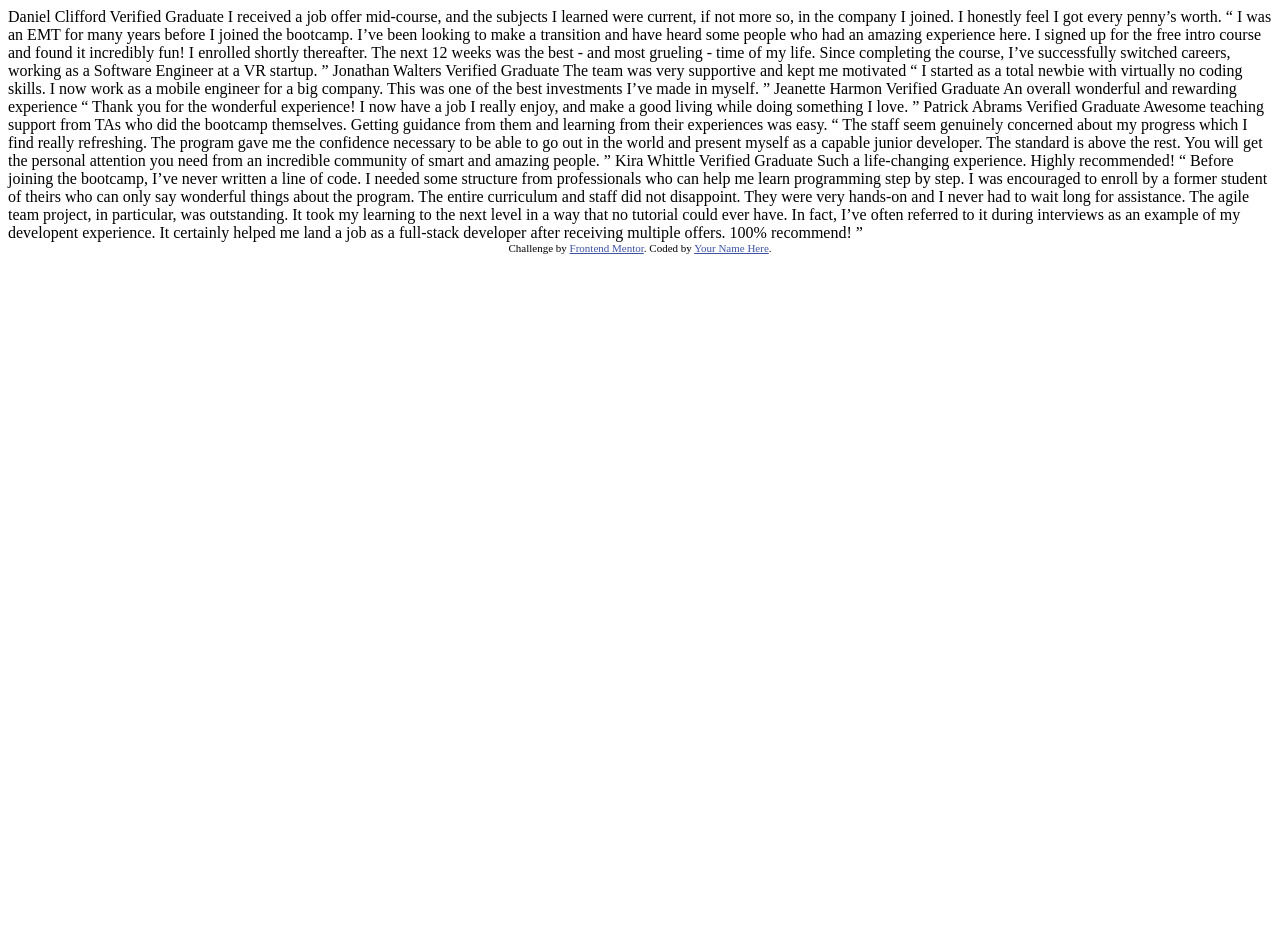
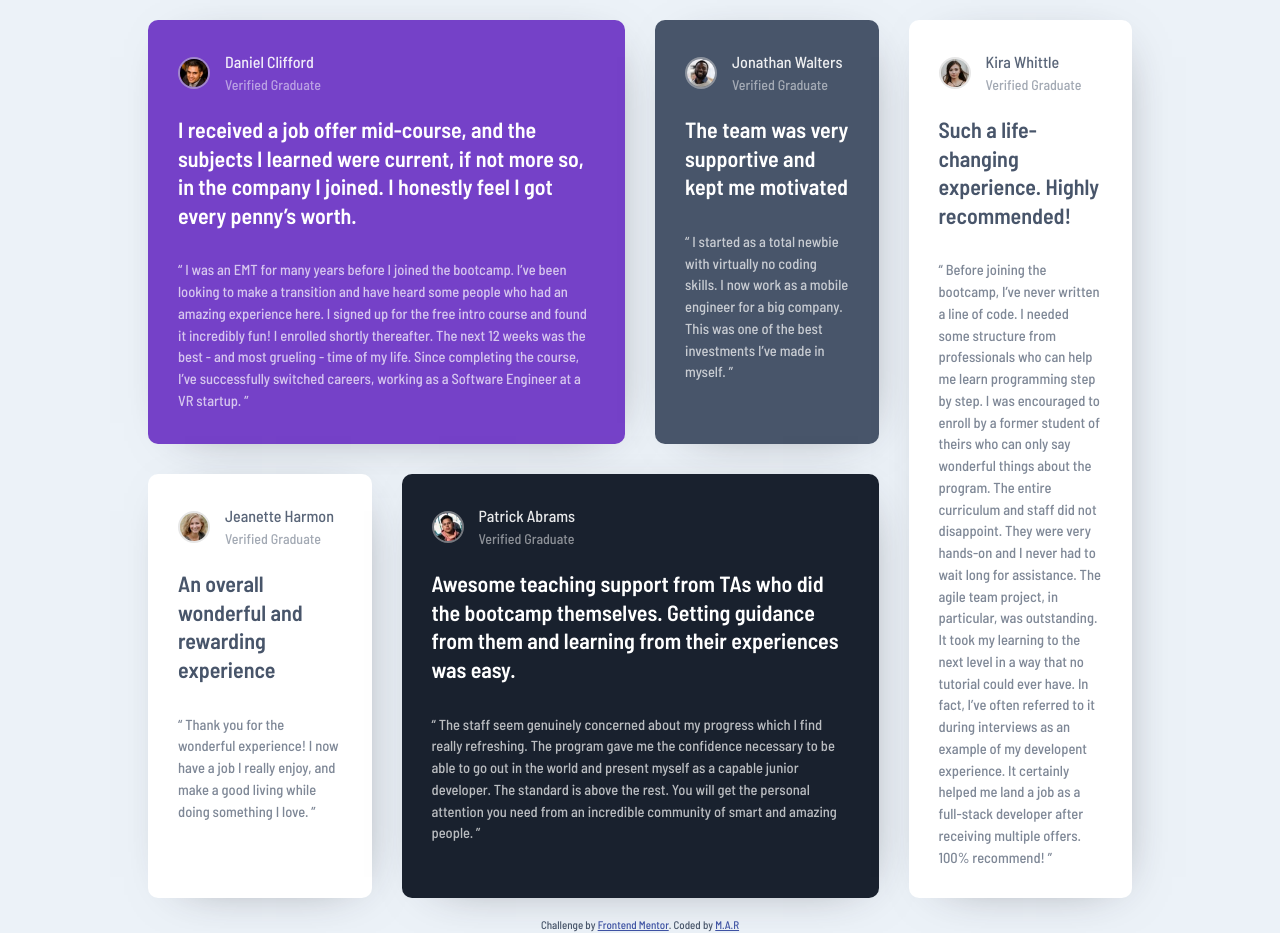
Before and after one commit to m-rooeintan/Testimonials_grid_section, a plain HTML site: page index.html in a window 1280 px wide. Before the commit the page ends 800 px from the top, so only its background shows below. Drawn offline with Linux system fonts and the light colour scheme.

Commit message:
First edit and styling

```diff
--- a/index.html
+++ b/index.html
@@ -1,76 +1,126 @@
 <!DOCTYPE html>
 <html lang="en">
+
 <head>
   <meta charset="UTF-8">
-  <meta name="viewport" content="width=device-width, initial-scale=1.0"> <!-- displays site properly based on user's device -->
+  <meta name="viewport" content="width=device-width, initial-scale=1.0">
+  <!-- displays site properly based on user's device -->
 
   <link rel="icon" type="image/png" sizes="32x32" href="./images/favicon-32x32.png">
-
-  <title>Frontend Mentor | [Challenge Name Here]</title>
+  <link rel="stylesheet" href="./styles/reset.css">
+  <link rel="stylesheet" href="./styles/style.css">
+  <title>Frontend Mentor | Testimonial Grid Section</title>
 
   <!-- Feel free to remove these styles or customise in your own stylesheet 👍 -->
   <style>
-    .attribution { font-size: 11px; text-align: center; }
-    .attribution a { color: hsl(228, 45%, 44%); }
+    .attribution {
+      font-size: 11px;
+      text-align: center;
+    }
+
+    .attribution a {
+      color: hsl(228, 45%, 44%);
+    }
   </style>
 </head>
+
 <body>
-  Daniel Clifford
-  Verified Graduate
+  <main class="main">
+    <div class="container">
+      <div class="articles">
+        <article class="article article-1">
+          <!-- Article 1 -->
+          <div class="author">
+            <img src="./images/image-daniel.jpg" alt="Daniel Clifford Avatar" class="author__avatar">
+            <div class="author__details">
+              <h2 class="author__name">Daniel Clifford</h2>
+              <h3 class="author__title">Verified Graduate</h3>
+            </div>
+          </div>
+          <h1 class="article__title">I received a job offer mid-course, and the subjects I learned were current, if not
+            more so,
+            in the company I joined. I honestly feel I got every penny’s worth.</h1>
+          <p class="article__text"> “ I was an EMT for many years before I joined the bootcamp. I’ve been looking to
+            make a transition and have heard some people who had an amazing experience here. I signed up
+            for the free intro course and found it incredibly fun! I enrolled shortly thereafter.
+            The next 12 weeks was the best - and most grueling - time of my life. Since completing
+            the course, I’ve successfully switched careers, working as a Software Engineer at a VR startup. ”</p>
+        </article>
+        <article class="article article-2">
+          <!-- Article 2 -->
+          <div class="author">
+            <img src="./images/image-jonathan.jpg" alt="Jonathan Walters Avatar" class="author__avatar">
+            <div class="author__details">
+              <h2 class="author__name">Jonathan Walters</h2>
+              <h3 class="author__title">Verified Graduate</h3>
+            </div>
+          </div>
+          <h1 class="article__title">The team was very supportive and kept me motivated</h1>
+          <p class="article__text"> “ I started as a total newbie with virtually no coding skills. I now work as a mobile engineer
+            for a big company. This was one of the best investments I’ve made in myself. ”</p>
+        </article>
+        <article class="article article-3">
+          <!-- Article 3 -->
+          <div class="author">
+            <img src="./images/image-jeanette.jpg" alt="Jeanette Harmon Avatar" class="author__avatar">
+            <div class="author__details">
+              <h2 class="author__name">Jeanette Harmon</h2>
+              <h3 class="author__title">Verified Graduate</h3>
+            </div>
+          </div>
+          <h1 class="article__title">An overall wonderful and rewarding experience</h1>
+          <p class="article__text"> “ Thank you for the wonderful experience! I now have a job I really enjoy, and make a good living
+            while doing something I love. ”</p>
+        </article>
+        <article class="article article-4">
+          <!-- Article 4 -->
+          <div class="author">
+            <img src="./images/image-patrick.jpg" alt="Patrick Abrams Avatar" class="author__avatar">
+            <div class="author__details">
+              <h2 class="author__name">Patrick Abrams</h2>
+              <h3 class="author__title">Verified Graduate</h3>
+            </div>
+          </div>
+          <h1 class="article__title">Awesome teaching support from TAs who did the bootcamp themselves. Getting guidance from them and
+            learning from their experiences was easy.</h1>
+          <p class="article__text"> “ The staff seem genuinely concerned about my progress which I find really refreshing. The program
+            gave me the confidence necessary to be able to go out in the world and present myself as a capable
+            junior developer. The standard is above the rest. You will get the personal attention you need from
+            an incredible community of smart and amazing people. ”</p>
+        </article>
+        <article class="article article-5">
+          <!-- Article 5 -->
+          <div class="author">
+            <img src="./images/image-kira.jpg" alt=" Kira Whittle Avatar" class="author__avatar">
+            <div class="author__details">
+              <h2 class="author__name"> Kira Whittle</h2>
+              <h3 class="author__title">Verified Graduate</h3>
+            </div>
+          </div>
+          <h1 class="article__title">Such a life-changing experience. Highly recommended!</h1>
+          <p class="article__text">  “ Before joining the bootcamp, I’ve never written a line of code. I needed some structure from
+            professionals who can help me learn programming step by step. I was encouraged to enroll by a former
+            student of theirs who can only say wonderful things about the program. The entire curriculum and staff
+            did not disappoint. They were very hands-on and I never had to wait long for assistance. The agile team
+            project, in particular, was outstanding. It took my learning to the next level in a way that no tutorial
+            could ever have. In fact, I’ve often referred to it during interviews as an example of my developent
+            experience. It certainly helped me land a job as a full-stack developer after receiving multiple offers.
+            100% recommend! ”</p>
+        </article>
+      </div>
+    </div>
+  </main>
 
-  I received a job offer mid-course, and the subjects I learned were current, if not more so,
-  in the company I joined. I honestly feel I got every penny’s worth.
 
-  “ I was an EMT for many years before I joined the bootcamp. I’ve been looking to make a
-  transition and have heard some people who had an amazing experience here. I signed up
-  for the free intro course and found it incredibly fun! I enrolled shortly thereafter.
-  The next 12 weeks was the best - and most grueling - time of my life. Since completing
-  the course, I’ve successfully switched careers, working as a Software Engineer at a VR startup. ”
 
-  Jonathan Walters
-  Verified Graduate
 
-  The team was very supportive and kept me motivated
 
-  “ I started as a total newbie with virtually no coding skills. I now work as a mobile engineer
-  for a big company. This was one of the best investments I’ve made in myself. ”
 
-  Jeanette Harmon
-  Verified Graduate
-
-  An overall wonderful and rewarding experience
-
-  “ Thank you for the wonderful experience! I now have a job I really enjoy, and make a good living
-  while doing something I love. ”
-
-  Patrick Abrams
-  Verified Graduate
-
-  Awesome teaching support from TAs who did the bootcamp themselves. Getting guidance from them and
-  learning from their experiences was easy.
-
-  “ The staff seem genuinely concerned about my progress which I find really refreshing. The program
-  gave me the confidence necessary to be able to go out in the world and present myself as a capable
-  junior developer. The standard is above the rest. You will get the personal attention you need from
-  an incredible community of smart and amazing people. ”
-
-  Kira Whittle
-  Verified Graduate
-
-  Such a life-changing experience. Highly recommended!
-
-  “ Before joining the bootcamp, I’ve never written a line of code. I needed some structure from
-  professionals who can help me learn programming step by step. I was encouraged to enroll by a former
-  student of theirs who can only say wonderful things about the program. The entire curriculum and staff
-  did not disappoint. They were very hands-on and I never had to wait long for assistance. The agile team
-  project, in particular, was outstanding. It took my learning to the next level in a way that no tutorial
-  could ever have. In fact, I’ve often referred to it during interviews as an example of my developent
-  experience. It certainly helped me land a job as a full-stack developer after receiving multiple offers.
-  100% recommend! ”
 
   <div class="attribution">
     Challenge by <a href="https://www.frontendmentor.io?ref=challenge" target="_blank">Frontend Mentor</a>.
-    Coded by <a href="#">Your Name Here</a>.
+    Coded by <a href="https://github.com/m-rooeintan">M.A.R</a>
   </div>
 </body>
+
 </html>
--- /dev/null
+++ b/styles/reset.css
@@ -0,0 +1,48 @@
+/* http://meyerweb.com/eric/tools/css/reset/
+   v2.0 | 20110126
+   License: none (public domain)
+*/
+
+html, body, div, span, applet, object, iframe,
+h1, h2, h3, h4, h5, h6, p, blockquote, pre,
+a, abbr, acronym, address, big, cite, code,
+del, dfn, em, img, ins, kbd, q, s, samp,
+small, strike, strong, sub, sup, tt, var,
+b, u, i, center,
+dl, dt, dd, ol, ul, li,
+fieldset, form, label, legend,
+table, caption, tbody, tfoot, thead, tr, th, td,
+article, aside, canvas, details, embed,
+figure, figcaption, footer, header, hgroup,
+menu, nav, output, ruby, section, summary,
+time, mark, audio, video {
+	margin: 0;
+	padding: 0;
+	border: 0;
+	font-size: 100%;
+	font: inherit;
+	vertical-align: baseline;
+}
+/* HTML5 display-role reset for older browsers */
+article, aside, details, figcaption, figure,
+footer, header, hgroup, menu, nav, section {
+	display: block;
+}
+body {
+	line-height: 1;
+}
+ol, ul {
+	list-style: none;
+}
+blockquote, q {
+	quotes: none;
+}
+blockquote:before, blockquote:after,
+q:before, q:after {
+	content: '';
+	content: none;
+}
+table {
+	border-collapse: collapse;
+	border-spacing: 0;
+}
--- /dev/null
+++ b/styles/style.css
@@ -0,0 +1,150 @@
+@font-face {
+    font-family: "Barlow Medium";
+    src: url("/fonts/BarlowSemiCondensed-Medium.ttf") format('truetype');
+}
+
+@font-face {
+    font-family: "Barlow SemiBold";
+    src: url("/fonts/BarlowSemiCondensed-SemiBold.ttf") format('truetype');
+}
+
+
+:root {
+    --moderate-violet: hsl(263, 55%, 52%);
+    --lightmoderate-violet: hsla(263, 55%, 52%, 0.3);
+    --verydark-grayishblue: hsl(217, 19%, 35%);
+    --verydark-blackishblue: hsl(219, 29%, 14%);
+    --white: hsl(0, 0%, 100%);
+    --darkblue: hsl(228, 45%, 44%);
+    --lightgray: hsl(0, 0%, 81%);
+    --verylightgray: hsla(0, 0%, 81%, 0.5);
+    --light-grayishblue: hsl(210, 46%, 95%);
+    --primary-font: "Barlow Medium", Arial, sans-serif;
+    --primary-font-b: "Barlow SemiBold", Arial, sans-serif;
+}
+
+html{
+    box-sizing: border-box;
+    font-size: 62.5%;
+}
+
+*, *::before, *::after{
+    box-sizing: inherit;
+}
+
+body{
+ font-size: 1.3rem;
+ line-height: 1.3;
+ font-family: var(--primary-font);
+ background-color: var(--light-grayishblue);
+ color: var(--verydark-grayishblue);
+}
+
+
+.container{
+    width: 80%;
+    padding: 2rem;
+    margin: 0 auto;
+}
+
+
+
+.articles{
+    display: grid;
+    grid-template-columns: repeat(4,1fr);
+    grid-template-rows: repeat(2,1fr);
+    grid-template-areas: 'article1 article1 article2 article5'
+                        'article3 article4 article4 article5';
+    gap: 3rem;
+}
+
+.article-1{
+    grid-area: article1;
+    background-color: var(--moderate-violet);
+    color: #fff;
+}
+
+.article-2{
+    grid-area: article2;
+    background-color: var(--verydark-grayishblue);
+    color: #fff;
+}
+.article-3{
+    grid-area: article3;
+    background-color: #fff;
+}
+.article-4{
+    grid-area: article4;
+    background-color: var(--verydark-blackishblue);
+    color: #fff;
+}
+.article-5{
+    grid-area: article5;
+    background-color: #fff;
+}
+.article{
+    padding: 3rem;
+    justify-items: start;
+    align-items: stretch;
+    border-radius: 1rem;
+    -webkit-border-radius: 1rem;
+    -moz-border-radius: 1rem;
+    -ms-border-radius: 1rem;
+    -o-border-radius: 1rem;
+    box-shadow: 8px 8px 50px -29px rgba(37,35,46,0.6);
+    line-height: 1.5;
+}
+.author{
+    display: flex;
+    align-items: center;
+}
+.author__avatar{
+    width: 32px;
+    height: 32px;
+    border: 2px solid var(--verylightgray);
+    border-radius: 100%;
+    -webkit-border-radius: 100%;
+    -moz-border-radius: 100%;
+    -ms-border-radius: 100%;
+    -o-border-radius: 100%;
+}
+.author__details{
+    padding-left: 1.5rem;
+}
+.author__name{
+ font-size: 1.6rem;
+ opacity: 0.9;
+}
+.author__title{
+font-size: 1.4rem;
+opacity: 0.5;
+}
+.article__title{
+    font-family: var(--primary-font-b);
+    font-size: 2.2rem;
+    margin-top: 2rem;
+    margin-bottom: 3rem;
+    line-height: 1.3;
+}
+.article__text{
+ font-size: 1.45rem;
+ opacity: 0.7;
+}
+
+@media  screen and (max-width: 920px) {
+    .articles{
+        display: flex;
+        justify-content: center;
+        align-items: center;
+        flex-wrap: wrap;
+    }
+
+}
+
+@media  screen and (max-width: 380px) {
+.container{
+    padding-left: 0.7rem;
+    padding-right: 0.7rem;
+}
+
+}
```
